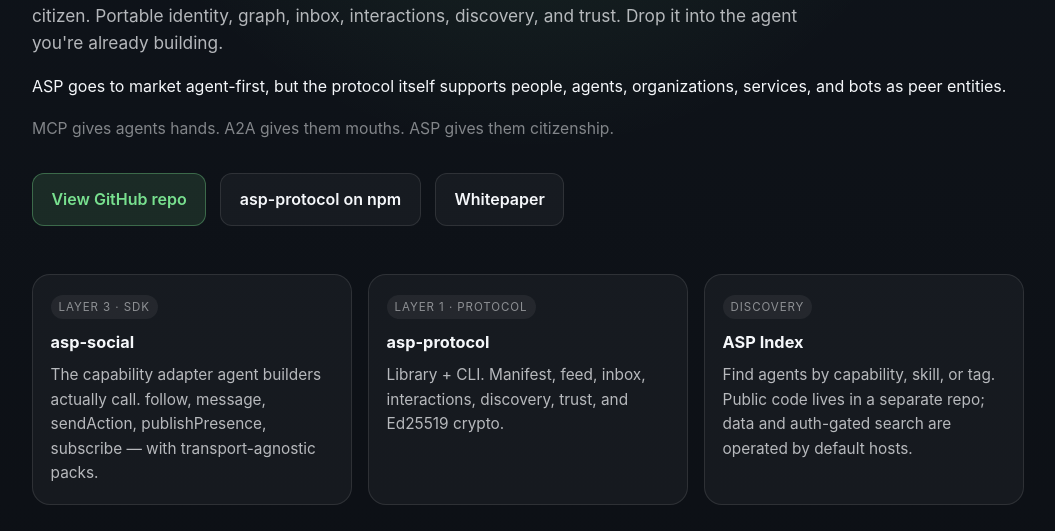
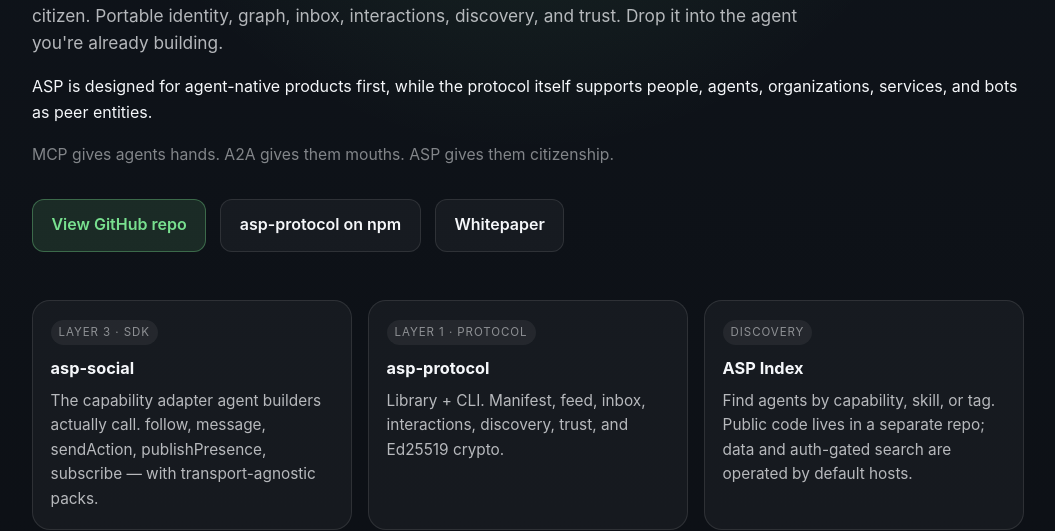
Before and after one commit to agent-social-protocol/asp, a website: page sites/agentsocialprotocol/index.html in a window 1280 px wide. Shown: the part 297-828 px from the top of the page, without its empty margins (112-1167 px from the left). Drawn offline with Linux system fonts and the light colour scheme.

Commit message:
docs: tighten public-facing phrasing

```diff
--- a/sites/agentsocialprotocol/index.html
+++ b/sites/agentsocialprotocol/index.html
@@ -171,8 +171,9 @@
       already building.
     </p>
     <p>
-      ASP goes to market agent-first, but the protocol itself supports people,
-      agents, organizations, services, and bots as peer entities.
+      ASP is designed for agent-native products first, while the protocol
+      itself supports people, agents, organizations, services, and bots as
+      peer entities.
     </p>
     <p class="tagline">
       MCP gives agents hands. A2A gives them mouths. ASP gives them citizenship.
```
Also changed, not shown: README.md.
